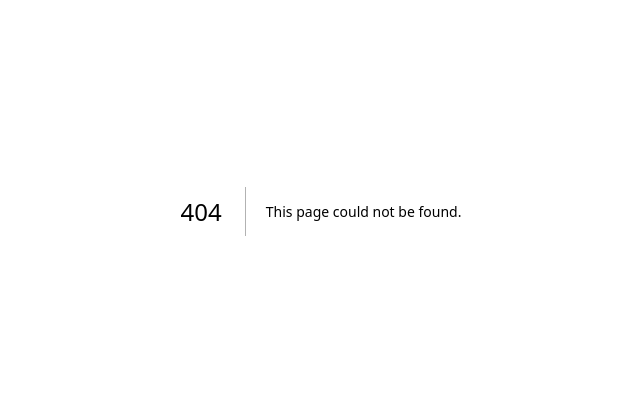
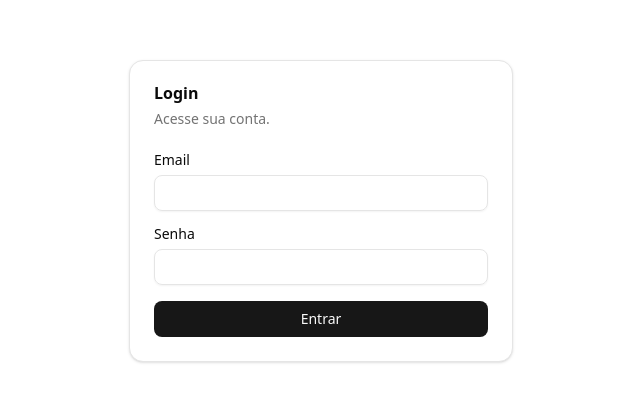
Before and after one commit to Luzia-Vitoria-Dev/next15-auth-2fa-starter, a Next.js app: page /login in a window 1280 px wide. Before the commit this address had no page. Shown: the part 189-590 px from the top of the page, without its empty margins (319-959 px from the left). Built offline with nearby package versions, Linux system fonts and the light colour scheme.

Commit message:
:sparkles: feat(auth): create login page route and structure login form component

```diff
--- /dev/null
+++ b/src/app/login/page.tsx
@@ -0,0 +1,80 @@
+"use client";
+
+import {
+  Card,
+  CardHeader,
+  CardTitle,
+  CardDescription,
+  CardContent,
+} from "@/components/ui/card";
+import {
+  Form,
+  FormField,
+  FormItem,
+  FormLabel,
+  FormControl,
+  FormMessage,
+} from "@/components/ui/form";
+import { Button } from "@/components/ui/button";
+import { Input } from "@/components/ui/input";
+import { useForm } from "react-hook-form";
+
+export default function Page() {
+  const form = useForm();
+  const handleSubmit = async () => {};
+
+  return (
+    <div className="flex justify-center items-center min-h-screen">
+      <Card className="w-full max-w-sm">
+        <CardHeader>
+          <CardTitle>Login</CardTitle>
+          <CardDescription>Acesse sua conta.</CardDescription>
+        </CardHeader>
+        <CardContent>
+          <Form {...form}>
+            <form onSubmit={form.handleSubmit(handleSubmit)}>
+              {/* Desabilita todos os campos internos de uma só vez durante o processamento assíncrono */}
+              <fieldset
+                className="flex flex-col gap-4"
+                disabled={form.formState.isSubmitting}
+              >
+                {/* CAMPO: EMAIL */}
+                <FormField
+                  control={form.control}
+                  name="email"
+                  render={({ field }) => (
+                    <FormItem>
+                      <FormLabel>Email</FormLabel>
+                      <FormControl>
+                        <Input {...field} type="email" />
+                      </FormControl>
+                      <FormMessage />
+                    </FormItem>
+                  )}
+                />
+
+                {/* CAMPO: SENHA */}
+                <FormField
+                  control={form.control}
+                  name="password"
+                  render={({ field }) => (
+                    <FormItem>
+                      <FormLabel>Senha</FormLabel>
+                      <FormControl>
+                        <Input {...field} type="password" />
+                      </FormControl>
+                      <FormMessage />
+                    </FormItem>
+                  )}
+                />
+
+                {/* BOTAO DE SUBMISSAO */}
+                <Button type="submit">Entrar</Button>
+              </fieldset>
+            </form>
+          </Form>
+        </CardContent>
+      </Card>
+    </div>
+  );
+}
--- a/src/app/register/actions.ts
+++ b/src/app/register/actions.ts
@@ -61,6 +61,8 @@ export const registerUser = async ({
     // -----------------------------------------------------------------------
     // Persistência de Dados via Prisma Client
     // -----------------------------------------------------------------------
+
+    // Utiliza a instância singleton compartilhada do Prisma
     const newUser = await prisma.user.create({
       data: { email, password: hashedPassword },
     });
--- a/src/app/register/page.tsx
+++ b/src/app/register/page.tsx
@@ -23,6 +23,7 @@ import { useForm } from "react-hook-form";
 import z from "zod/v4";
 import { registerUser } from "./actions";
 import { userSchema, UserSchema } from "./schemas";
+import Link from "next/link";
 
 export default function Page() {
   // Inicialização do React Hook Form com resolvedor do Zod
@@ -67,7 +68,9 @@ export default function Page() {
             <CardTitle>Conta registrada com sucesso!</CardTitle>
           </CardHeader>
           <CardContent>
-            <Button>Login</Button>
+            <Button>
+              <Link href="/login">Login</Link>
+            </Button>
           </CardContent>
         </Card>
       ) : (
```
